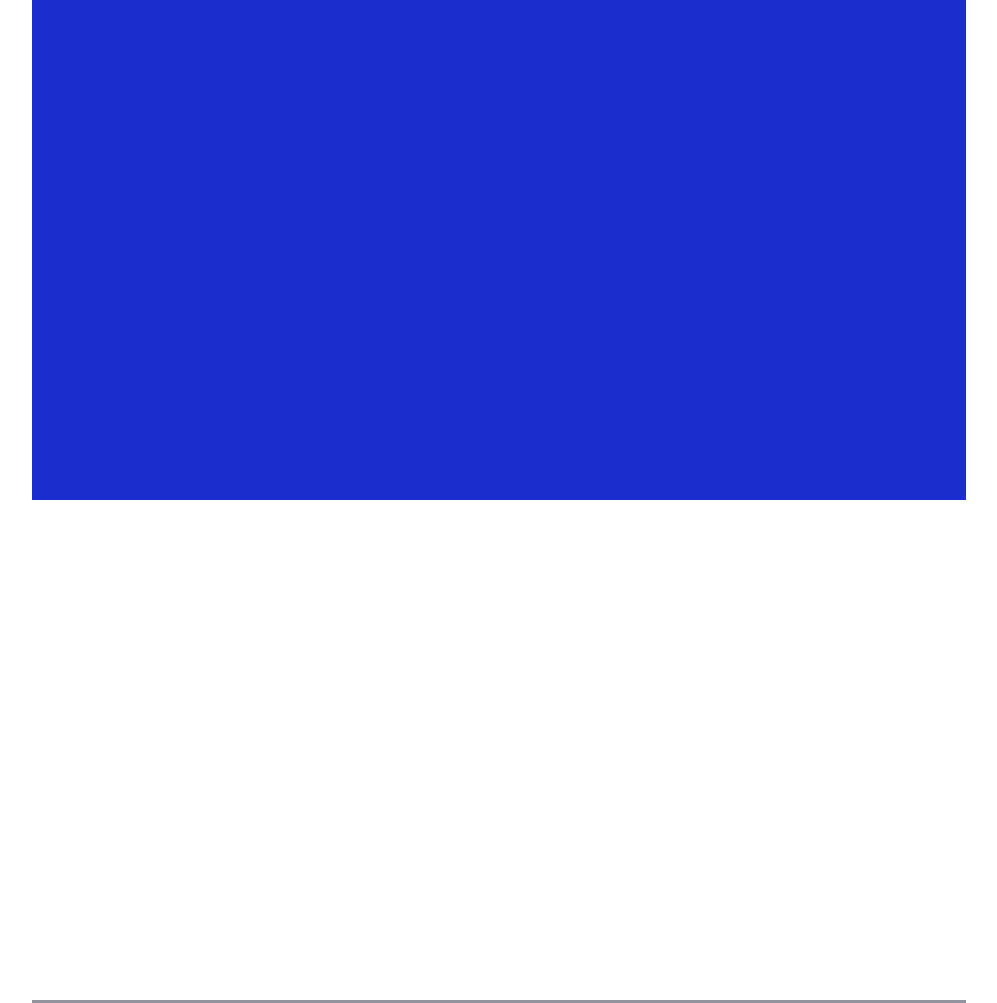
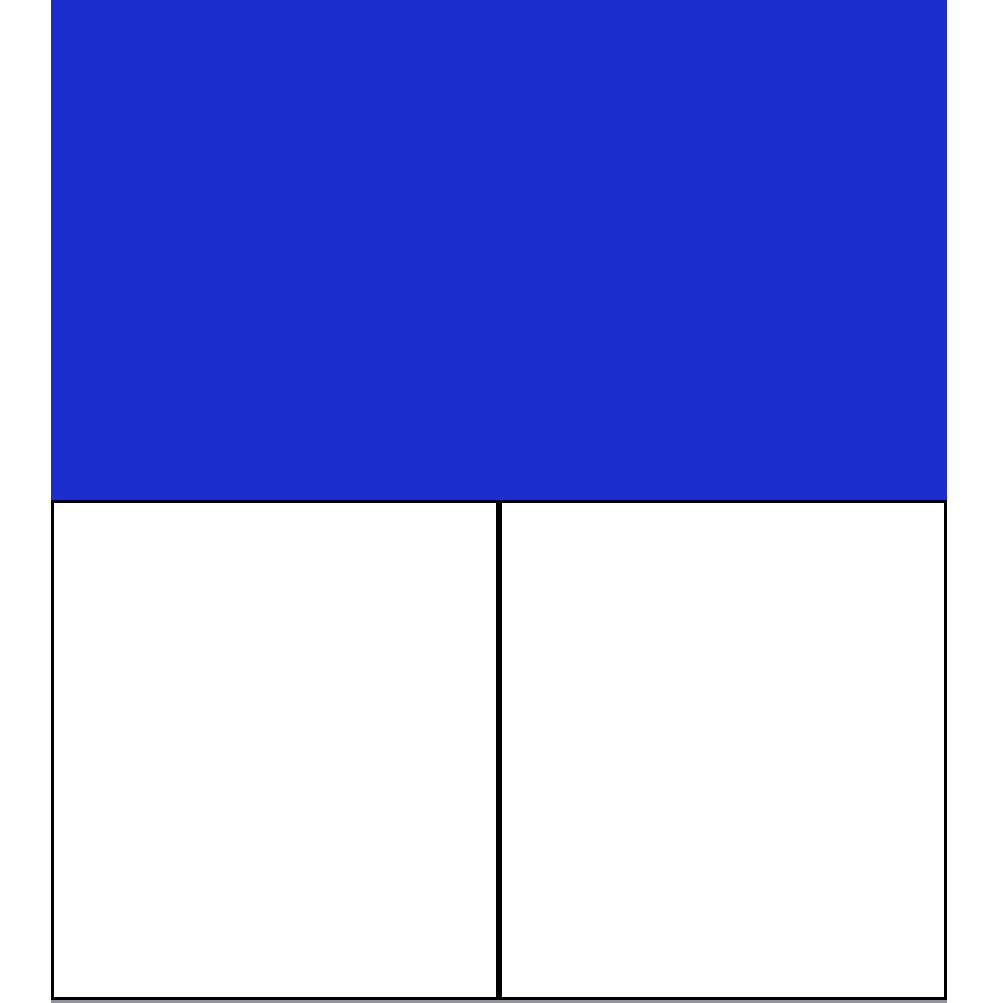
Before and after one commit to edaless/htmlcss-struttura-discord, a plain HTML site: page index.html in a window 1280 px wide. Shown: the top 1003 px of the page, without its empty margins (141-1138 px from the left). Drawn offline with Linux system fonts and the light colour scheme.

Commit message:
sezioni flex

```diff
--- a/CSS/style.css
+++ b/CSS/style.css
@@ -3,22 +3,22 @@
     padding:0;
     box-sizing: border-box;
     /* debug */
-    height: 500px;
-    width: 90%;
-    margin-left: 5%;
+}
+
+.container{
+    display: flex;
+    /* margin-left: 5%; */
+    width:100%;
+    /* flex-flow: row; */
+    flex-wrap: wrap;
+    justify-content: center;
+
 }
 
 header{
     /* debug */
     background: rgb(27, 45, 205);
-}
-
-
-
-
-.pari{
-
-    background: rgb(146, 147, 157);
+    width: 100%;
 }
 
 
@@ -26,5 +26,28 @@ header{
 footer{
     /* debug */
     background: rgb(59, 60, 68);
+    width: 100%;
 
 }
+
+section{
+    display: flex;
+    justify-content: center;
+    height: 500px;
+    width: 70%;
+}
+
+.metà{
+    border:solid 3px black;
+
+    /* debug */
+
+    width: 50%;
+
+}
+
+
+.pari{
+
+    background: rgb(146, 147, 157);
+}
--- a/index.html
+++ b/index.html
@@ -8,14 +8,21 @@
     <link rel="stylesheet" href="CSS/style.css">
 </head>
 <body>
+    <div class="container">
 
+        <!-- sia l'header che il footer sono in una section così ne prendono le caratteristiche -->
+        <section>
             <header>
 
             </header>
+        </section>
 
         <!-- Un luogo a invito con tutto lo spazio necessario per parlare -->
 
         <section>
+            <div class="metà"></div>
+            <div class="metà"></div>
+
 
         </section>
 
@@ -35,11 +42,20 @@
         </section>
 
 
+         <!-- sia l'header che il footer sono in una section così ne prendono le caratteristiche -->
+        <section>
 
             <footer>
 
             </footer>
 
+        </section>
+
+
+
+
+    </div>
+
 
 </body>
 </html>
```
Lines whose indentation alone changed are shown as unchanged.
